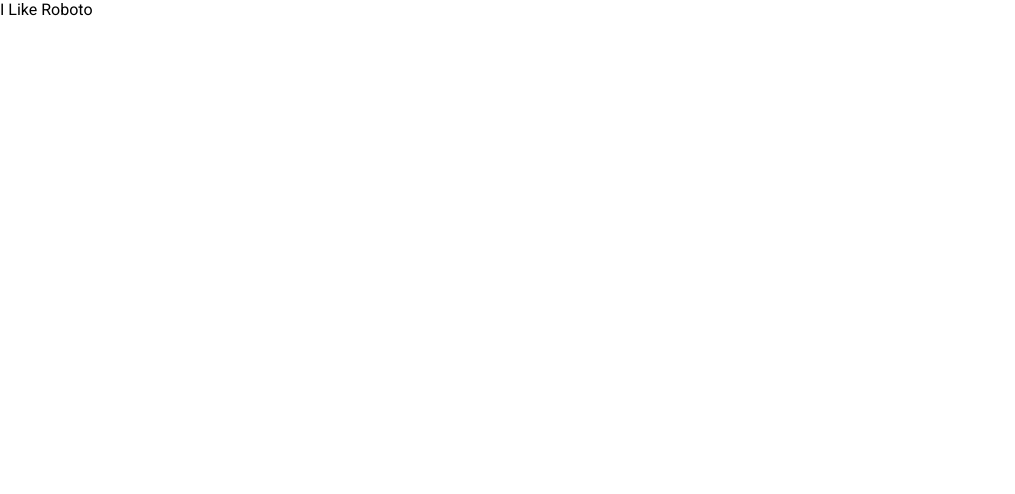
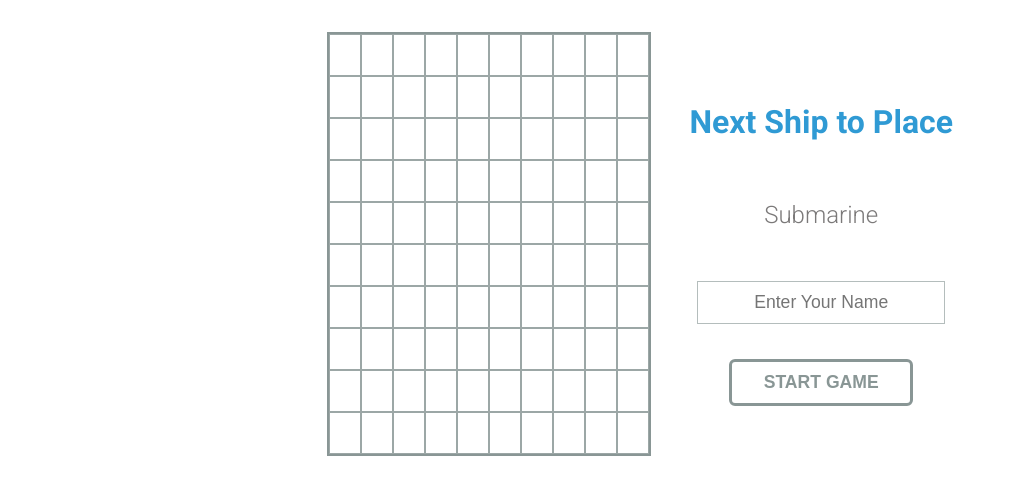
Before and after one commit to ferminmine/reactship-battle, a React (Create React App) app: page / in a window 1280 px wide. Shown: the top 494 px of the page, without its empty margins (0-1015 px from the left). Built offline with nearby package versions, Linux system fonts and the light colour scheme.

Commit message:
3-create-place-ship-screen

```diff
--- a/src/modules/commons/AppStyles.js
+++ b/src/modules/commons/AppStyles.js
@@ -2,6 +2,7 @@ export default {
   appStyles: {
     margin: 0,
     fontFamily: 'Roboto, sans-seriff',
-    fontWeight: '400'
+    fontWeight: '400',
+    fontSize: '1em'
   },
 };
--- a/src/modules/landing/Landing.jsx
+++ b/src/modules/landing/Landing.jsx
@@ -1,5 +1,59 @@
 import React from 'react';
+import ShipPlacement from '../ship/ShipPlacement';
+import withStyles from 'react-jss';
+import ShipToPlace from '../ship/ShipToPlace';
 
-const Landing = () => <div> I Like Roboto </div>;
+const styles = {
+  shipPlacementContainer: {
+    display: 'flex',
+    justifyContent: 'center',
+    marginTop: '2em'
+  },
+  optionsContainer: {
+    marginLeft: '3%',
+    display: 'flex',
+    flexDirection: 'column',
+    justifyContent: 'center',
+    alignItems: 'center'
+  },
+  nameInput: {
+    border: '1px solid #b4bdbc',
+    borderRadius: 0,
+    fontSize: '1.1em',
+    padding: '10px',
+    textAlign: 'center'
+  },
+  startButton: {
+    marginTop: '2em',
+    width: '70%',
+    background: 'none',
+    border: '3px solid #899695',
+    color: '#899695',
+    fontWeight: '800',
+    padding: '10px',
+    borderRadius: '6px',
+    fontSize: '1.1em'
+  }
+};
 
-export default Landing;
+class Landing extends React.Component {
+  render = () => {
+    const { classes } = this.props;
+    return (
+      <div className={classes.shipPlacementContainer}>
+        <ShipPlacement />
+        <div className={classes.optionsContainer}>
+          <ShipToPlace />
+          <input
+            type="text"
+            className={classes.nameInput}
+            onChange={this.onChangeName}
+            placeHolder="Enter Your Name"
+          />
+          <button className={classes.startButton}> START GAME </button>
+        </div>
+      </div>
+    );
+  };
+}
+export default withStyles(styles)(Landing);
--- /dev/null
+++ b/src/modules/ship/ShipPlacement.jsx
@@ -0,0 +1,8 @@
+import React from 'react';
+import Board from '../board/Board';
+
+const placeShip = ({ column, row }) => console.log(`${column} ${row}`);
+
+const ShipPlacement = () => <Board actionToPerform={placeShip} />;
+
+export default ShipPlacement;
--- /dev/null
+++ b/src/modules/ship/ShipToPlace.jsx
@@ -0,0 +1,31 @@
+import React from 'react';
+import withStyles from 'react-jss';
+
+const styles = {
+    shipToPlaceContainer: {
+      marginBottom: '2em',
+      textAlign: 'center'
+    },
+    nextShip: {
+      color: '#2f9ad4'
+    },
+    shipName: {
+      color: '#7b7979',
+      fontWeight: 300
+    }
+}
+
+class ShipToPlace extends React.Component {
+    render = () => {
+        const { classes } = this.props;
+        return (
+          <div className={classes.shipToPlaceContainer}>
+            <h1 className={classes.nextShip}> Next Ship to Place </h1>
+            <img />
+            <h2 className={classes.shipName}> Submarine </h2>
+          </div>
+        )
+    }
+}
+
+export default withStyles(styles)(ShipToPlace);
```
Also changed, not shown: src/modules/ship/PlaceableShips.js (added, +26 -0 lines), src/modules/ship/ShipsReducer.js (added).
